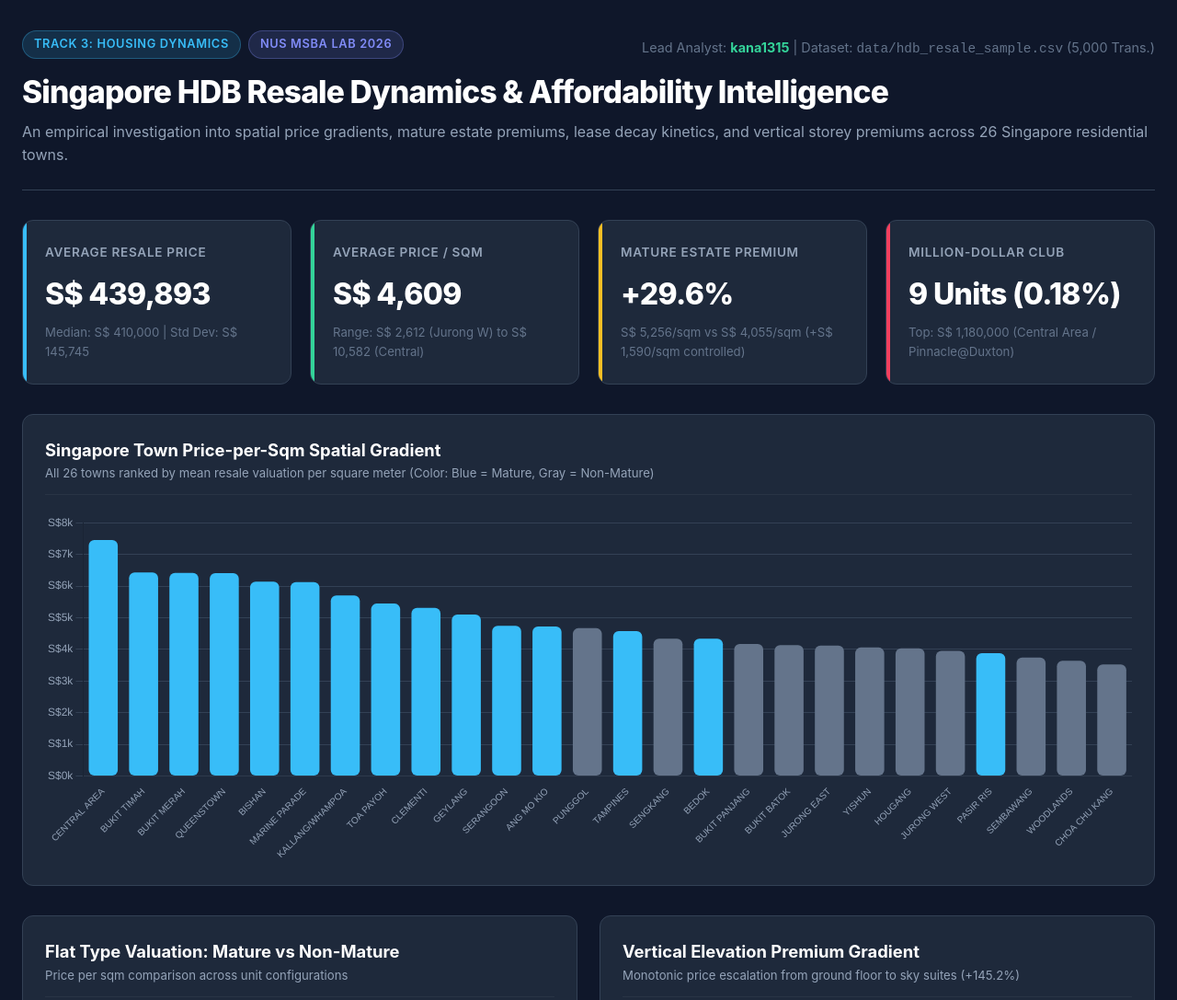
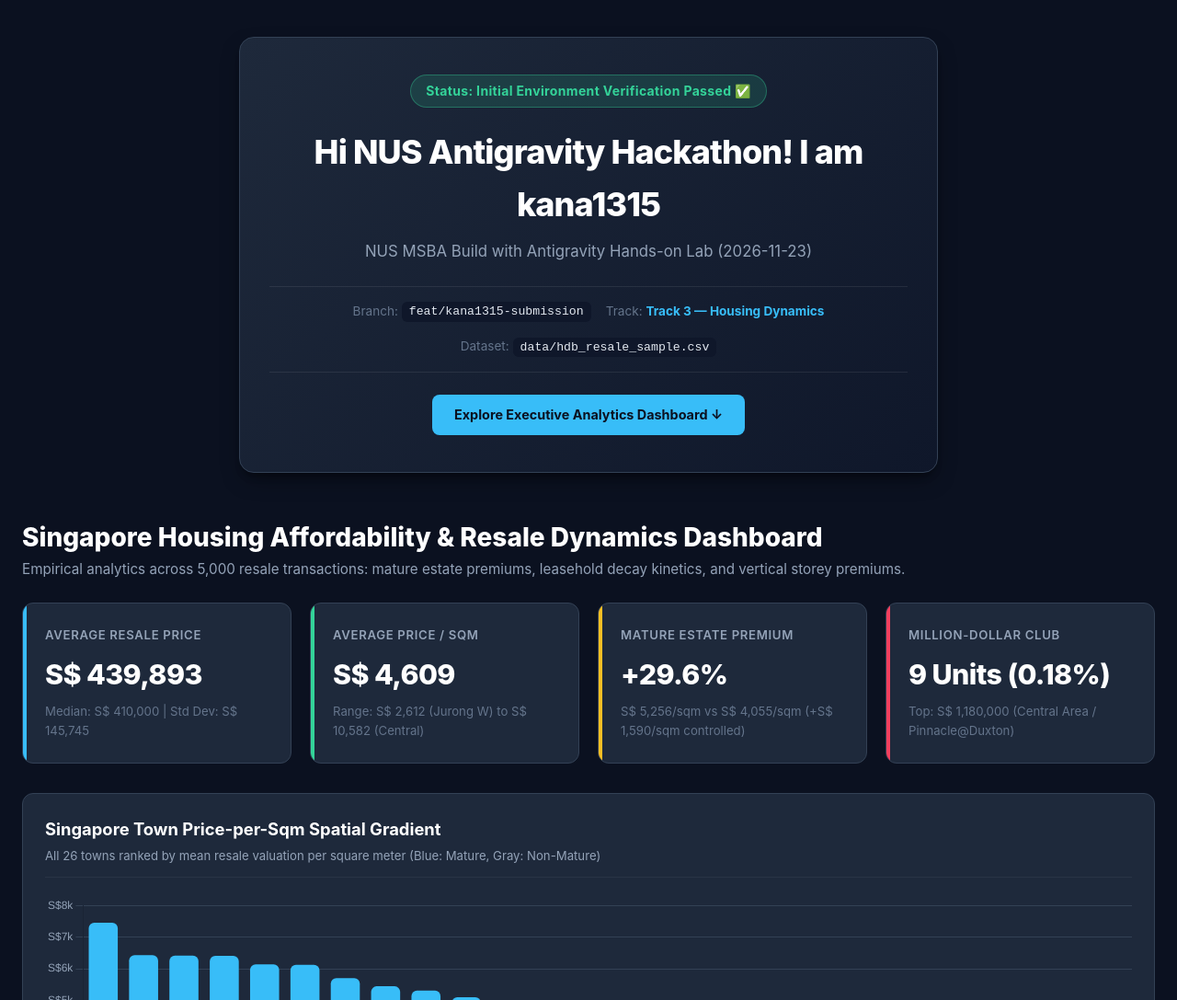
Before and after one commit to kana1315/antigravity-showcase-2026, a plain HTML site: page index.html in a window 1280 px wide. Shown: the top 1087 px of the page at 92% size. Drawn offline with nearby package versions, Linux system fonts and the light colour scheme.

Commit message:
feat(kana1315): update smoke test hero card and showcase

```diff
--- a/index.html
+++ b/index.html
@@ -3,12 +3,12 @@
 <head>
     <meta charset="UTF-8">
     <meta name="viewport" content="width=device-width, initial-scale=1.0">
-    <title>Singapore HDB Resale Dynamics & Affordability Intelligence</title>
+    <title>Hi NUS Antigravity Hackathon! I am kana1315</title>
     <!-- Chart.js CDN -->
     <script src="https://cdn.jsdelivr.net/npm/chart.js"></script>
     <style>
         :root {
-            --bg-primary: #0f172a;
+            --bg-primary: #0b1120;
             --bg-secondary: #1e293b;
             --bg-card: #1e293b;
             --text-primary: #f8fafc;
@@ -34,76 +34,118 @@
             background-color: var(--bg-primary);
             color: var(--text-primary);
             line-height: 1.6;
-            padding: 2rem 1.5rem;
+            padding: 2.5rem 1.5rem;
         }
 
         .container {
-            max-width: 1300px;
+            max-width: 1250px;
             margin: 0 auto;
         }
 
-        /* Header */
-        header {
-            margin-bottom: 2rem;
-            border-bottom: 1px solid var(--border-color);
-            padding-bottom: 1.5rem;
+        /* Centered Smoke Test Hero Card */
+        .verification-hero {
+            display: flex;
+            justify-content: center;
+            align-items: center;
+            margin-bottom: 3rem;
         }
 
-        .header-top {
-            display: flex;
-            flex-wrap: wrap;
-            justify-content: space-between;
+        .smoke-test-card {
+            background: linear-gradient(135deg, #1e293b 0%, #0f172a 100%);
+            border: 1px solid var(--border-color);
+            box-shadow: 0 10px 25px -5px rgba(0, 0, 0, 0.4), 0 8px 10px -6px rgba(0, 0, 0, 0.4);
+            border-radius: 16px;
+            padding: 2.5rem 2rem;
+            text-align: center;
+            max-width: 760px;
+            width: 100%;
+        }
+
+        .status-badge {
+            display: inline-flex;
             align-items: center;
-            gap: 1rem;
+            gap: 0.5rem;
+            background: rgba(52, 211, 153, 0.15);
+            color: var(--accent-emerald);
+            border: 1px solid rgba(52, 211, 153, 0.35);
+            padding: 0.35rem 1rem;
+            border-radius: 9999px;
+            font-size: 0.875rem;
+            font-weight: 700;
+            letter-spacing: 0.025em;
+            margin-bottom: 1.25rem;
+        }
+
+        .hero-headline {
+            font-size: 2.25rem;
+            font-weight: 800;
+            color: #ffffff;
+            letter-spacing: -0.025em;
             margin-bottom: 0.5rem;
         }
 
-        .badge-group {
-            display: flex;
-            gap: 0.5rem;
-            flex-wrap: wrap;
+        .hero-subtitle {
+            font-size: 1.05rem;
+            color: var(--text-secondary);
+            margin-bottom: 1.5rem;
         }
 
-        .badge {
-            background: rgba(56, 189, 248, 0.15);
-            color: var(--accent-blue);
-            border: 1px solid rgba(56, 189, 248, 0.3);
-            padding: 0.25rem 0.75rem;
-            border-radius: 9999px;
-            font-size: 0.8rem;
-            font-weight: 600;
-            letter-spacing: 0.05em;
-            text-transform: uppercase;
+        .hero-meta {
+            display: flex;
+            flex-wrap: wrap;
+            justify-content: center;
+            gap: 1rem;
+            padding: 1rem 0;
+            border-top: 1px solid rgba(255, 255, 255, 0.08);
+            border-bottom: 1px solid rgba(255, 255, 255, 0.08);
+            margin-bottom: 1.5rem;
+            font-size: 0.85rem;
+            color: var(--text-muted);
         }
 
-        .badge-alt {
-            background: rgba(129, 140, 248, 0.15);
-            color: var(--accent-indigo);
-            border-color: rgba(129, 140, 248, 0.3);
+        .hero-meta span strong {
+            color: var(--accent-blue);
         }
 
-        .header-title {
-            font-size: 2.1rem;
-            font-weight: 800;
-            letter-spacing: -0.025em;
-            color: #ffffff;
-            margin-top: 0.5rem;
+        .hero-meta code {
+            background: #0f172a;
+            padding: 0.2rem 0.5rem;
+            border-radius: 6px;
+            color: #e2e8f0;
+            font-size: 0.825rem;
         }
 
-        .header-subtitle {
-            color: var(--text-secondary);
-            font-size: 1rem;
-            margin-top: 0.25rem;
+        .scroll-btn {
+            display: inline-block;
+            background: var(--accent-blue);
+            color: #0b1120;
+            font-weight: 700;
+            padding: 0.65rem 1.5rem;
+            border-radius: 8px;
+            text-decoration: none;
+            font-size: 0.9rem;
+            transition: opacity 0.2s ease, transform 0.2s ease;
         }
 
-        .author-meta {
-            font-size: 0.9rem;
-            color: var(--text-muted);
-            margin-top: 0.5rem;
+        .scroll-btn:hover {
+            opacity: 0.9;
+            transform: translateY(-1px);
         }
 
-        .author-meta strong {
-            color: var(--accent-emerald);
+        /* Section Title */
+        .section-header {
+            margin-bottom: 1.5rem;
+        }
+
+        .section-header h2 {
+            font-size: 1.75rem;
+            font-weight: 800;
+            color: #ffffff;
+        }
+
+        .section-header p {
+            color: var(--text-secondary);
+            font-size: 0.95rem;
         }
 
         /* KPI Grid */
@@ -144,7 +186,7 @@
         .kpi-rose::before { background: var(--accent-rose); }
 
         .kpi-title {
-            font-size: 0.85rem;
+            font-size: 0.825rem;
             text-transform: uppercase;
             letter-spacing: 0.05em;
             color: var(--text-secondary);
@@ -153,7 +195,7 @@
         }
 
         .kpi-value {
-            font-size: 2rem;
+            font-size: 1.9rem;
             font-weight: 800;
             color: #ffffff;
             letter-spacing: -0.02em;
@@ -165,7 +207,7 @@
             margin-top: 0.35rem;
         }
 
-        /* Charts Section */
+        /* Charts Grid */
         .chart-row {
             display: grid;
             grid-template-columns: 1fr 1fr;
@@ -173,7 +215,7 @@
             margin-bottom: 2rem;
         }
 
-        @media (max-width: 980px) {
+        @media (max-width: 960px) {
             .chart-row {
                 grid-template-columns: 1fr;
             }
@@ -193,9 +235,6 @@
         }
 
         .chart-header {
-            display: flex;
-            justify-content: space-between;
-            align-items: baseline;
             margin-bottom: 1.25rem;
             border-bottom: 1px solid rgba(255, 255, 255, 0.05);
             padding-bottom: 0.75rem;
@@ -210,6 +249,7 @@
         .chart-subtitle {
             font-size: 0.825rem;
             color: var(--text-secondary);
+            margin-top: 0.2rem;
         }
 
         .chart-container {
@@ -219,7 +259,7 @@
             width: 100%;
         }
 
-        /* Calculator Widget */
+        /* Scenario Calculator */
         .calculator-section {
             background: linear-gradient(145deg, #1e293b, #0f172a);
             border: 1px solid var(--border-color);
@@ -229,7 +269,7 @@
         }
 
         .calc-title {
-            font-size: 1.4rem;
+            font-size: 1.35rem;
             font-weight: 700;
             color: #ffffff;
             margin-bottom: 0.5rem;
@@ -260,7 +300,7 @@
         .input-group select, .input-group input {
             width: 100%;
             padding: 0.65rem 0.85rem;
-            background: #0f172a;
+            background: #0b1120;
             border: 1px solid var(--border-color);
             border-radius: 8px;
             color: #ffffff;
@@ -277,7 +317,7 @@
             display: grid;
             grid-template-columns: repeat(auto-fit, minmax(220px, 1fr));
             gap: 1rem;
-            background: rgba(15, 23, 42, 0.6);
+            background: rgba(11, 17, 32, 0.75);
             border-radius: 8px;
             padding: 1.25rem;
             border: 1px dashed var(--border-color);
@@ -296,13 +336,13 @@
         }
 
         .res-val {
-            font-size: 1.5rem;
+            font-size: 1.45rem;
             font-weight: 800;
             color: var(--accent-emerald);
             margin-top: 0.25rem;
         }
 
-        /* Insights & Recommendations */
+        /* Findings Grid */
         .insights-grid {
             display: grid;
             grid-template-columns: 1fr 1fr;
@@ -328,9 +368,6 @@
             font-weight: 700;
             color: #ffffff;
             margin-bottom: 1rem;
-            display: flex;
-            align-items: center;
-            gap: 0.5rem;
         }
 
         .insight-list {
@@ -379,22 +416,27 @@
 <body>
 
 <div class="container">
-    <!-- Header -->
-    <header>
-        <div class="header-top">
-            <div class="badge-group">
-                <span class="badge">Track 3: Housing Dynamics</span>
-                <span class="badge badge-alt">NUS MSBA Lab 2026</span>
+    <!-- Centered Hello World Verification Card (Step 2.4 Smoke Test) -->
+    <div class="verification-hero">
+        <div class="smoke-test-card">
+            <div class="status-badge">Status: Initial Environment Verification Passed ✅</div>
+            <h1 class="hero-headline">Hi NUS Antigravity Hackathon! I am kana1315</h1>
+            <p class="hero-subtitle">NUS MSBA Build with Antigravity Hands-on Lab (2026-11-23)</p>
+            <div class="hero-meta">
+                <span>Branch: <code>feat/kana1315-submission</code></span>
+                <span>Track: <strong>Track 3 — Housing Dynamics</strong></span>
+                <span>Dataset: <code>data/hdb_resale_sample.csv</code></span>
             </div>
-            <div class="author-meta">
-                Lead Analyst: <strong>kana1315</strong> | Dataset: <code>data/hdb_resale_sample.csv</code> (5,000 Trans.)
+            <a href="#executive-dashboard" class="scroll-btn">Explore Executive Analytics Dashboard ↓</a>
         </div>
     </div>
-        <h1 class="header-title">Singapore HDB Resale Dynamics & Affordability Intelligence</h1>
-        <p class="header-subtitle">
-            An empirical investigation into spatial price gradients, mature estate premiums, lease decay kinetics, and vertical storey premiums across 26 Singapore residential towns.
-        </p>
-    </header>
+
+    <!-- Executive Dashboard Section -->
+    <div id="executive-dashboard">
+        <div class="section-header">
+            <h2>Singapore Housing Affordability & Resale Dynamics Dashboard</h2>
+            <p>Empirical analytics across 5,000 resale transactions: mature estate premiums, leasehold decay kinetics, and vertical storey premiums.</p>
+        </div>
 
         <!-- KPI Summary Cards -->
         <div class="kpi-grid">
@@ -424,10 +466,8 @@
         <div class="chart-row">
             <div class="chart-card full-width">
                 <div class="chart-header">
-                <div>
                     <div class="chart-title">Singapore Town Price-per-Sqm Spatial Gradient</div>
-                    <div class="chart-subtitle">All 26 towns ranked by mean resale valuation per square meter (Color: Blue = Mature, Gray = Non-Mature)</div>
-                </div>
+                    <div class="chart-subtitle">All 26 towns ranked by mean resale valuation per square meter (Blue: Mature, Gray: Non-Mature)</div>
                 </div>
                 <div class="chart-container" style="min-height: 380px;">
                     <canvas id="townGradientChart"></canvas>
@@ -439,10 +479,8 @@
         <div class="chart-row">
             <div class="chart-card">
                 <div class="chart-header">
-                <div>
                     <div class="chart-title">Flat Type Valuation: Mature vs Non-Mature</div>
                     <div class="chart-subtitle">Price per sqm comparison across unit configurations</div>
-                </div>
                 </div>
                 <div class="chart-container">
                     <canvas id="flatTypeChart"></canvas>
@@ -450,10 +488,8 @@
             </div>
             <div class="chart-card">
                 <div class="chart-header">
-                <div>
                     <div class="chart-title">Vertical Elevation Premium Gradient</div>
                     <div class="chart-subtitle">Monotonic price escalation from ground floor to sky suites (+145.2%)</div>
-                </div>
                 </div>
                 <div class="chart-container">
                     <canvas id="storeyChart"></canvas>
@@ -465,10 +501,8 @@
         <div class="chart-row">
             <div class="chart-card full-width">
                 <div class="chart-header">
-                <div>
                     <div class="chart-title">Lease Decay Kinetics: Remaining Lease Bands vs Market Valuation</div>
-                    <div class="chart-subtitle">Demonstrates the "Location vs Lease Decay Paradox" where older mature flats retain high prices despite aging leases</div>
-                </div>
+                    <div class="chart-subtitle">Demonstrates the Location vs Lease Decay Paradox where older mature flats retain high prices despite aging leases</div>
                 </div>
                 <div class="chart-container" style="min-height: 340px;">
                     <canvas id="leaseDecayChart"></canvas>
@@ -542,7 +576,7 @@
                         <strong>The Location vs Lease Decay Paradox:</strong> Buyers in Mature towns pay a <strong>29.6% price premium per square meter</strong> (S$5,256 vs S$4,055) despite holding an asset with <strong>9.0 fewer years of remaining lease</strong> on average (68.9 years vs 77.9 years).
                     </li>
                     <li>
-                    <strong>Statistically Rigorous Valuation Gradient:</strong> Controlled OLS regression reveals that each additional year of remaining lease contributes <strong>+S$40.97 / sqm</strong>, whereas mature estate location imparts a massive <strong>+S$1,590.20 / sqm</strong> standalone premium (\(R=0.534\)).
+                        <strong>Statistically Rigorous Valuation Gradient:</strong> Controlled OLS regression reveals that each additional year of remaining lease contributes <strong>+S$40.97 / sqm</strong>, whereas mature estate location imparts a massive <strong>+S$1,590.20 / sqm</strong> standalone premium.
                     </li>
                     <li>
                         <strong>The Vertical Storey Gradient:</strong> Units on floors 49–51 trade at an average of <strong>S$10,345 / sqm</strong>, representing a <strong>145.2% premium</strong> over ground-to-3rd floor units (S$4,218 / sqm), driven by iconic projects like Pinnacle@Duxton.
@@ -571,11 +605,12 @@
                 </ul>
             </div>
         </div>
+    </div>
 
     <!-- Footer -->
     <footer>
         <p>NUS Master of Science in Business Analytics (MSBA) | Build with Antigravity Hands-on Lab 2026</p>
-        <p>Live Repository: <a href="https://github.com/nus-msba-antigravity-2026/nus-msba-antigravity-lab-2026" target="_blank">nus-msba-antigravity-2026/nus-msba-antigravity-lab-2026</a> | Branch: <code>feat/kana1315-hdb-resale</code></p>
+        <p>Live Repository: <a href="https://github.com/nus-msba-antigravity-2026/nus-msba-antigravity-lab-2026" target="_blank">nus-msba-antigravity-2026/nus-msba-antigravity-lab-2026</a> | Branch: <code>feat/kana1315-submission</code></p>
     </footer>
 </div>
 
@@ -790,11 +825,9 @@
         const area = parseFloat(document.getElementById('calcFloorArea').value) || 95;
         const lease = parseFloat(document.getElementById('calcLease').value) || 75;
 
-        // Empirical base values from linear model: psqm = 852.57 + 40.97 * lease + 1590.20 * is_mature
         const isMature = estate === 'Mature' ? 1 : 0;
         let basePsqm = 852.57 + (40.97 * lease) + (1590.20 * isMature);
 
-        // Adjust for flat type elasticity
         if (flatType === '3 ROOM') basePsqm *= 0.98;
         if (flatType === '4 ROOM') basePsqm *= 1.02;
         if (flatType === '5 ROOM') basePsqm *= 0.99;
@@ -803,19 +836,13 @@
         const estValuation = Math.round(basePsqm * area);
         const estPsqm = Math.round(basePsqm);
 
-        // Mortgage calculation: 80% LTV, 25 years tenure, 2.6% interest rate (standard HDB loan)
         const loanAmount = estValuation * 0.8;
         const monthlyRate = 0.026 / 12;
         const numPayments = 25 * 12;
         const monthlyMortgage = Math.round((loanAmount * monthlyRate * Math.pow(1 + monthlyRate, numPayments)) / (Math.pow(1 + monthlyRate, numPayments) - 1));
-
-        // MAS Mortgage Servicing Ratio (MSR) capped at 30% of gross monthly household income
         const reqMonthlyIncome = Math.round(monthlyMortgage / 0.30);
-
-        // 10-year projected lease decay risk (40.97 * 10 * area)
         const projectedDecay = Math.round(40.97 * 10 * area);
 
-        // Update DOM
         document.getElementById('resPrice').innerText = 'S$ ' + estValuation.toLocaleString();
         document.getElementById('resPsqm').innerText = 'S$ ' + estPsqm.toLocaleString() + ' / sqm';
         document.getElementById('resMortgage').innerText = 'S$ ' + monthlyMortgage.toLocaleString() + ' / mo';
@@ -823,7 +850,6 @@
         document.getElementById('resDecay').innerText = '-S$ ' + projectedDecay.toLocaleString();
     }
 
-    // Initialize on load
     runSimulation();
 </script>
 
```
Lines whose indentation alone changed are shown as unchanged.
